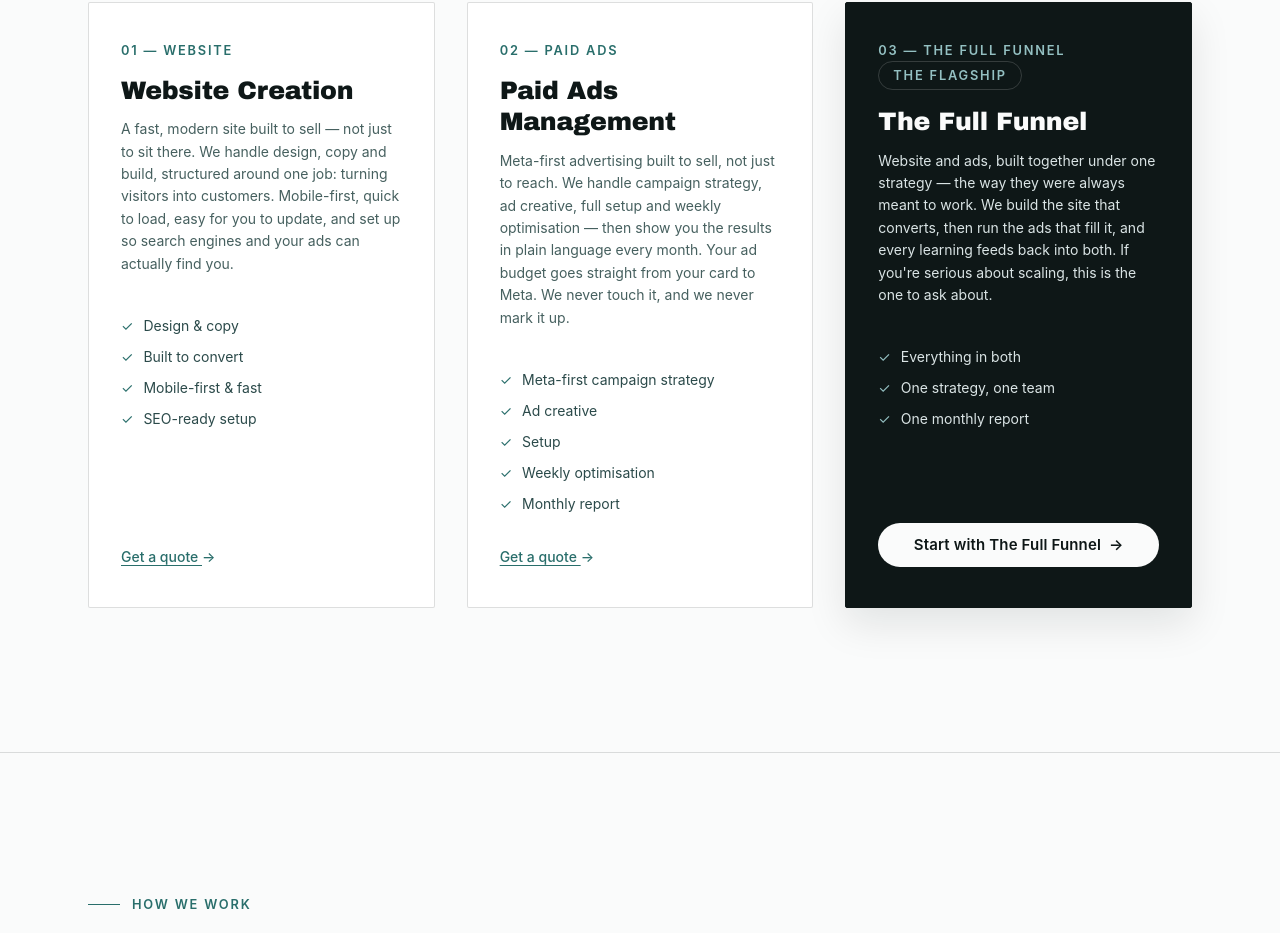
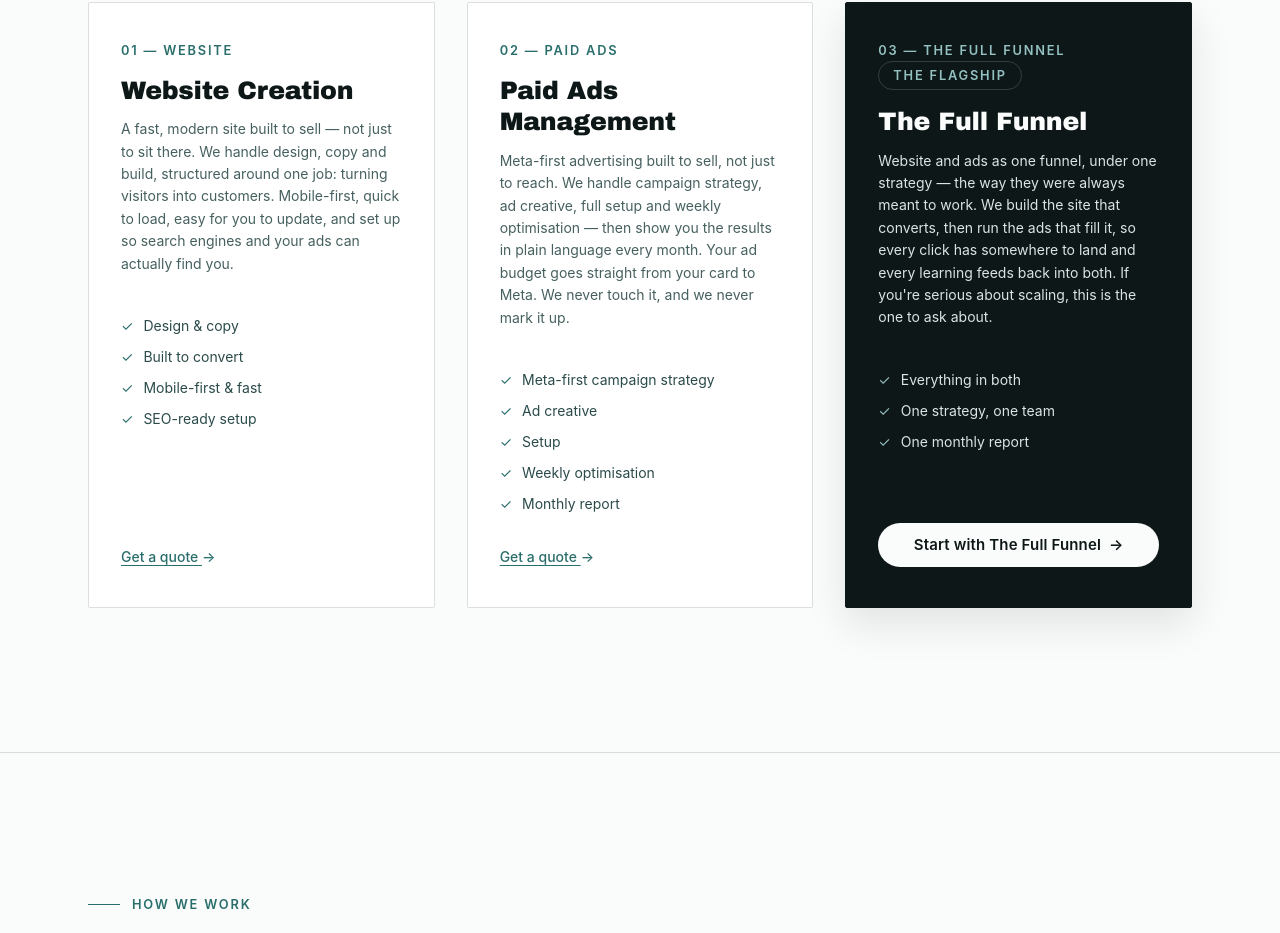
Before and after one commit to TheFeedCo/inthefeedco.com, a plain HTML site: page index.html in a window 1280 px wide. Shown: the part 1568-2501 px from the top of the page. Drawn offline with Linux system fonts and the light colour scheme.

Commit message:
Lean The Full Funnel card copy into the funnel framing
"Website and ads as one funnel… so every click has somewhere to land" —
reinforces the flagship's new name and the website->ads sales funnel.

Co-Authored-By: Claude Opus 4.8 <noreply@anthropic.com>

```diff
--- a/index.html
+++ b/index.html
@@ -159,7 +159,7 @@
               <p class="card-tag">The Flagship</p>
             </div>
             <h3>The Full Funnel</h3>
-            <p class="card-body">Website and ads, built together under one strategy — the way they were always meant to work. We build the site that converts, then run the ads that fill it, and every learning feeds back into both. If you're serious about scaling, this is the one to ask about.</p>
+            <p class="card-body">Website and ads as one funnel, under one strategy — the way they were always meant to work. We build the site that converts, then run the ads that fill it, so every click has somewhere to land and every learning feeds back into both. If you're serious about scaling, this is the one to ask about.</p>
             <ul class="card-list">
               <li>Everything in both</li>
               <li>One strategy, one team</li>
```
